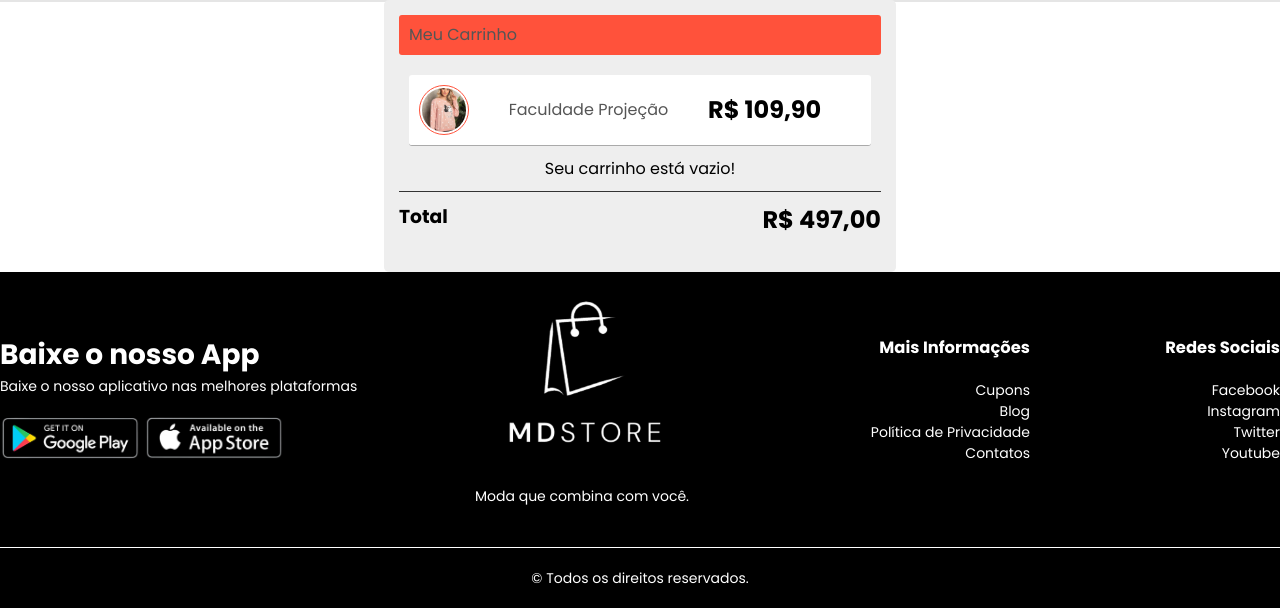
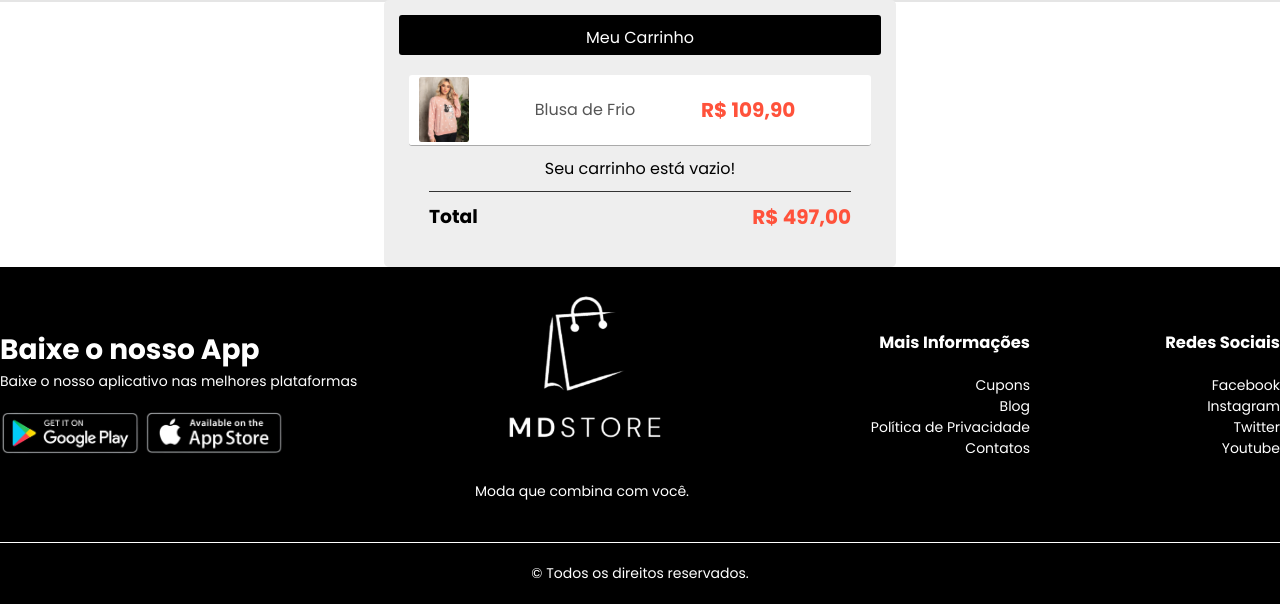
Before and after one commit to MatheusDClima/Loja.PHP, a PHP site: page /carrinho.php in a window 1280 px wide. Shown: the part 176-784 px from the top of the page. Run offline with PHP 8.4, Linux system fonts and the light colour scheme; some libraries are stand-ins or nearby versions.

Commit message:
Fim  front carrinho

```diff
--- a/assets/css/style.css
+++ b/assets/css/style.css
@@ -523,15 +523,25 @@ ul{
     text-align: center;
 }
 
+.barraLateral h2{
+    font-size: 20px;
+    color: var(--cor-padrao);
+}
+
 .topoCarrinho{
-    background-color: var(--cor-padrao);
-    display: flex;
+    background-color: var(--cor-btn-fonte);
+    display: block;
     align-items: center;
     height: 40px;
     border-radius: 3px;
     padding: 10px;
     margin-bottom: 20px;
     color: var(--cor-fonte);
+}
+
+.topoCarrinho p{
+    color: var(--cor-fonte);
+    text-align: center;
 }
 
 .item-carrinho{
@@ -545,20 +555,24 @@ ul{
     border-bottom: 1px solid #aaa;
 }
 
+.item-carrinho form{
+    display: ;
+}
+
 .linha-imagem{
     display: flex;
     width: 50px;
     height: 50px;
     border-radius: 50%;
-    border: 1px solid var(--cor-padrao);
+    border: none; /*1px solid var(--cor-padrao);*/
     align-items: center;
     justify-content: center;
 }
 
 .img-carrinho{
-    width: 90%;
-    height: 90%;
-    border-radius: 50%;
+    width: 106%;
+    height: 130%;
+    border-radius: 5%;
     object-fit: cover;
     object-position: center;
 }
@@ -566,7 +580,7 @@ ul{
 .rodape-carrinho{
     display: flex;
     justify-content: space-between;
-    margin: 10px 0;
+    margin: 10px 30px;
     padding: 10px 0;
     border-top: 1px solid #333;
 }
--- a/carrinho.php
+++ b/carrinho.php
@@ -70,7 +70,7 @@ require('./sheep_core/config.php');
                 <img src="assets/img/produto-4.jpg" alt="" class="img-carrinho">
             </div>
 
-                <p>Faculdade Projeção</p>
+                <p>Blusa de Frio</p>
                 <h2>R$ 109,90</h2>
 
             <form action="filtros/excluir.php" method="post">
```
